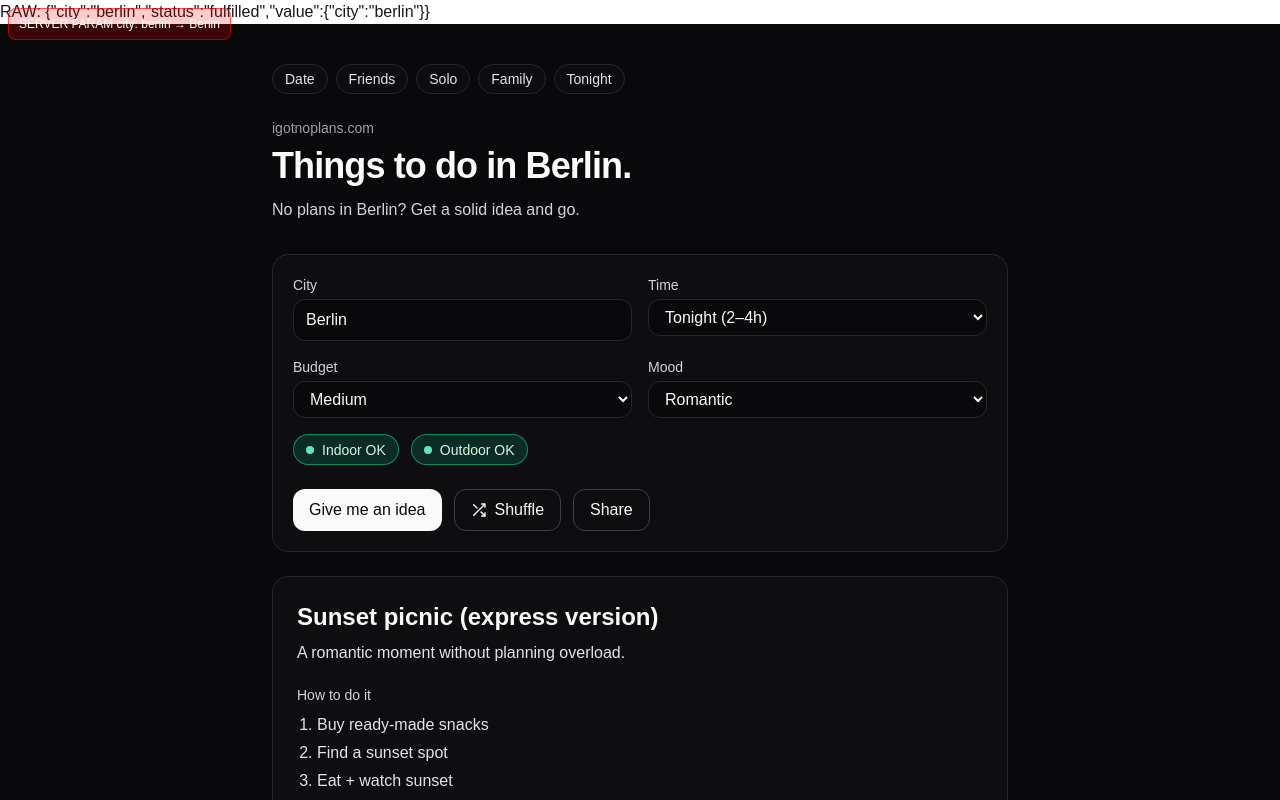
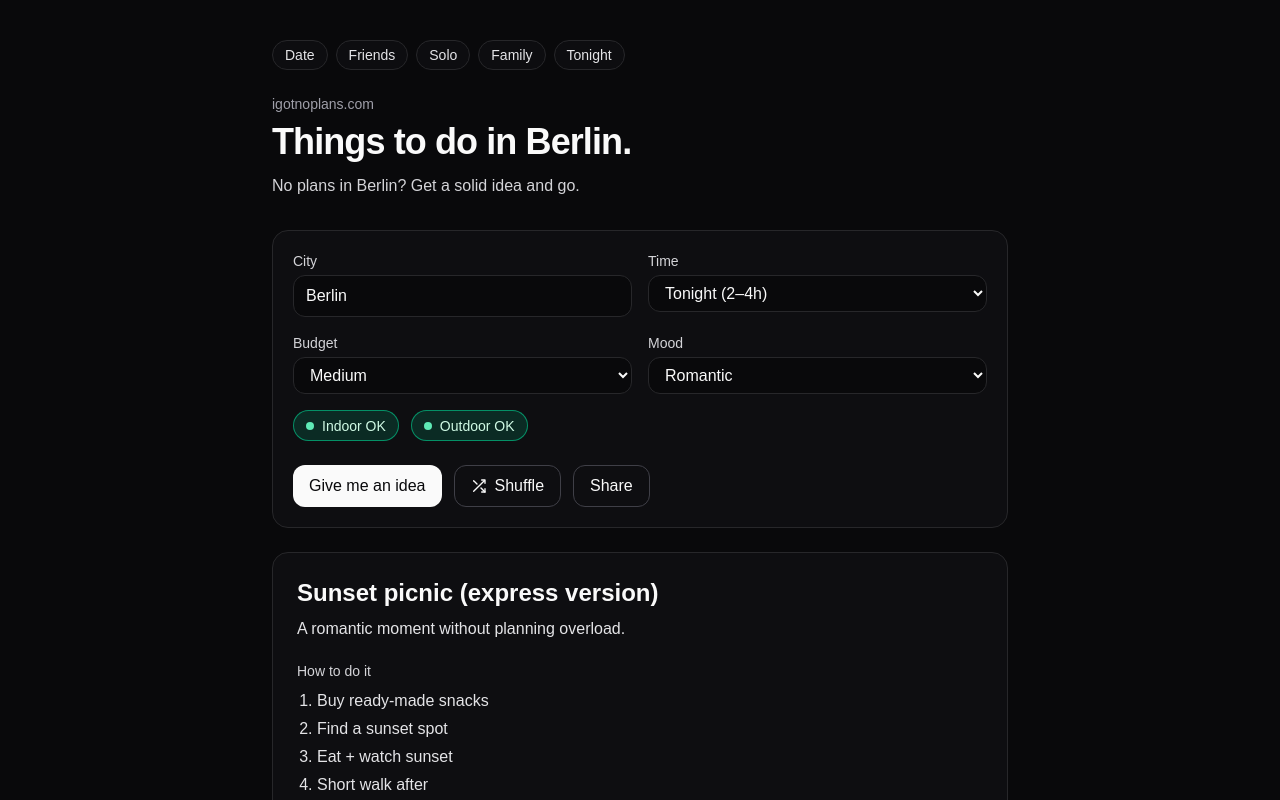
Before and after one commit to Salvrath/igotnoplans, a Next.js app: page /things-to-do-in/berlin in a window 1280 px wide. Shown: the top 800 px of the page. Built offline with nearby package versions, Linux system fonts and the light colour scheme.

Commit message:
Fix city pages: prerender seeded cities with generateStaticParams

```diff
--- a/app/things-to-do-in/[city]/loading.tsx
+++ /dev/null
@@ -1,3 +0,0 @@
-export default function Loading() {
-  return <div style={{ padding: 24, color: "white" }}>Loading city page…</div>;
-}
--- a/app/things-to-do-in/[city]/not-found.tsx
+++ /dev/null
@@ -1,7 +0,0 @@
-export default function NotFound() {
-  return (
-    <div style={{ padding: 24, color: "white" }}>
-      City route matched, but page not found.
-    </div>
-  );
-}
--- a/app/things-to-do-in/[city]/page.tsx
+++ b/app/things-to-do-in/[city]/page.tsx
@@ -1,9 +1,11 @@
 import ClientPage from "./ClientPage";
+import { SEED_CITIES } from "@/lib/cities";
 
-export const dynamic = "force-dynamic";
-export const revalidate = 0;
+export const dynamicParams = true; // tillåt även andra än listan (valfritt)
 
-type Props = { params: { city: string } };
+type Props = {
+  params: { city: string };
+};
 
 function normalizeCity(slug: string) {
   const raw = decodeURIComponent(slug ?? "").trim();
@@ -11,30 +13,35 @@ function normalizeCity(slug: string) {
   return spaced.charAt(0).toUpperCase() + spaced.slice(1);
 }
 
-export default function Page({ params }: { params: { city: string } }) {
-  const city = normalizeCity(params.city);
+// ✅ Bygg statiska sidor för dina 150 städer
+export function generateStaticParams() {
+  return SEED_CITIES.map((city) => ({ city }));
+}
 
-  return (
-    <div>
-      <div
-        style={{
-          position: "fixed",
-          top: 8,
-          left: 8,
-          zIndex: 9999,
-          background: "rgba(255,0,0,0.2)",
-          border: "1px solid rgba(255,0,0,0.6)",
-          padding: "6px 10px",
-          borderRadius: 8,
-          color: "white",
-          fontSize: 12,
-        }}
-      >
-        SERVER PARAM city: {params.city} → {city}
-      </div>
-      <div>RAW: {JSON.stringify(params)}</div>
+export function generateMetadata({ params }: Props) {
+  const cityTitle = normalizeCity(params.city);
+  const url = `https://igotnoplans.com/things-to-do-in/${params.city}`;
 
-      <ClientPage city={city} />
-    </div>
-  );
+  return {
+    title: `Things to do in ${cityTitle} | I Got No Plans`,
+    description: `No plans in ${cityTitle}? Get instant ideas for dates, friends, solo and family.`,
+    alternates: { canonical: url },
+    openGraph: {
+      title: `Things to do in ${cityTitle} | I Got No Plans`,
+      description: `No plans in ${cityTitle}? Get instant ideas for dates, friends, solo and family.`,
+      url,
+      siteName: "I Got No Plans",
+      type: "website",
+    },
+    twitter: {
+      card: "summary_large_image",
+      title: `Things to do in ${cityTitle} | I Got No Plans`,
+      description: `No plans in ${cityTitle}? Get instant ideas for dates, friends, solo and family.`,
+    },
+  };
 }
+
+export default function Page({ params }: Props) {
+  const cityTitle = normalizeCity(params.city);
+  return <ClientPage city={cityTitle} />;
+}
```
